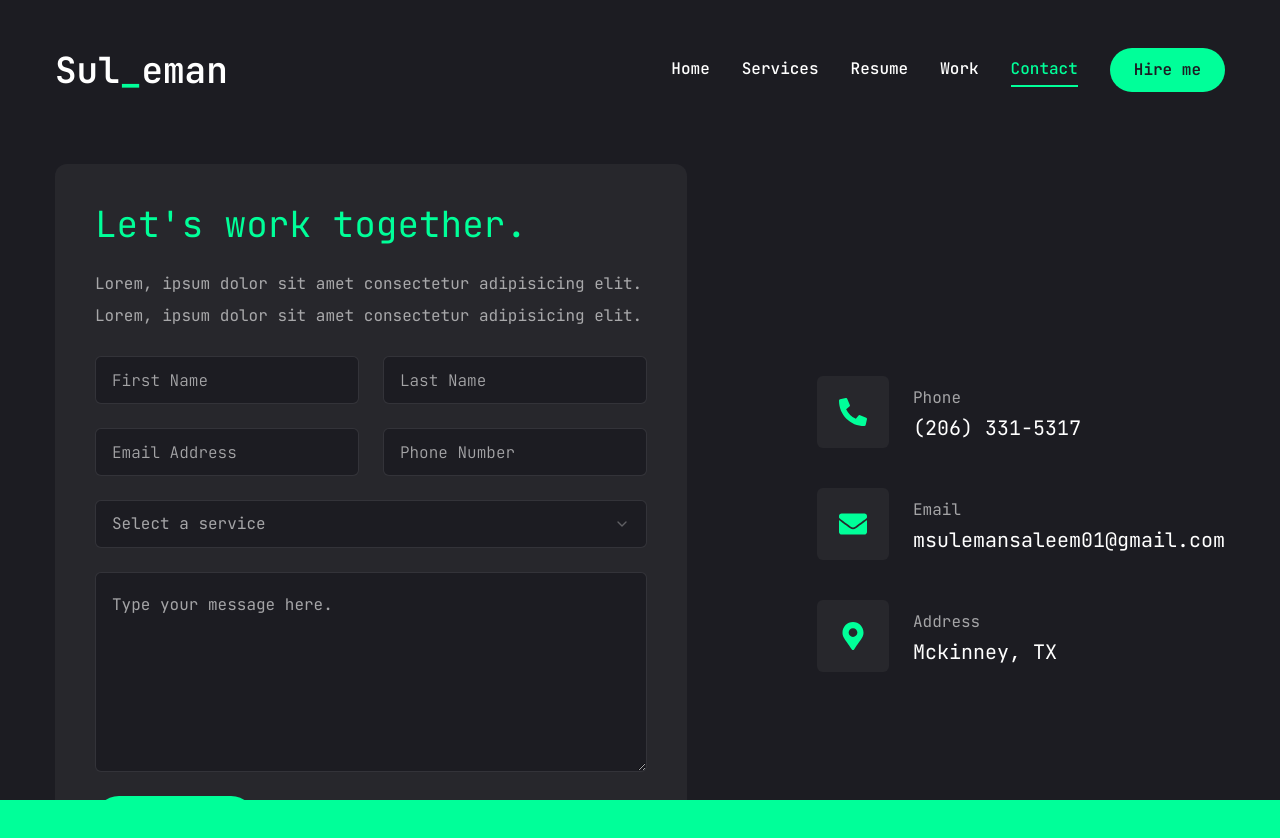
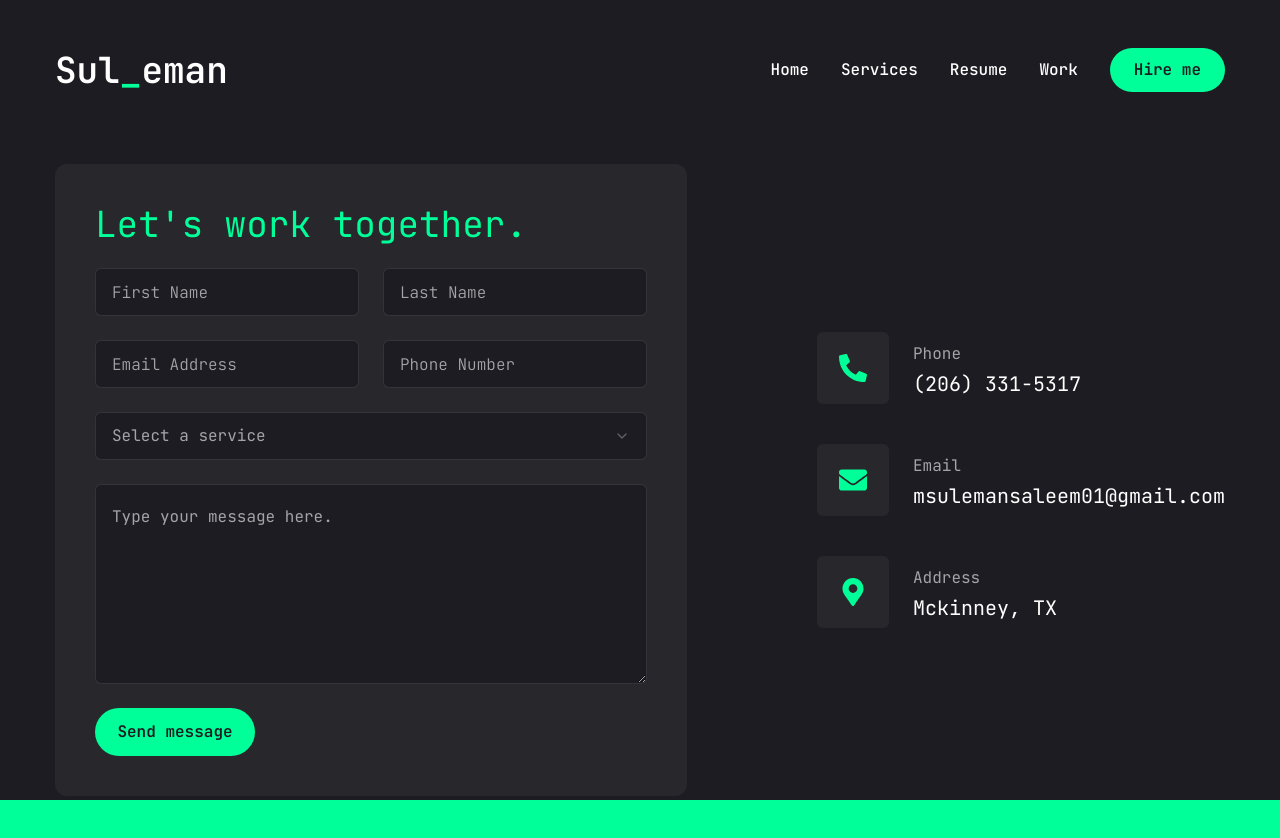
Before and after one commit to MSulSal/portfolio, a Next.js app: page /contact in a window 1280 px wide. Shown: the top 838 px of the page. Built offline with nearby package versions, Linux system fonts and the light colour scheme.

Commit message:
remove contact tab from navbar

```diff
--- a/src/app/contact/page.tsx
+++ b/src/app/contact/page.tsx
@@ -50,10 +50,6 @@
               <h3 className="text-4xl text-accent">
                 Let&apos;s work together.
               </h3>
-              <p className="text-white/60">
-                Lorem, ipsum dolor sit amet consectetur adipisicing elit. Lorem,
-                ipsum dolor sit amet consectetur adipisicing elit.
-              </p>
               <div className="grid grid-cols-1 md:grid-cols-2 gap-6">
                 <Input type="firstname" placeholder="First Name" />
                 <Input type="lastname" placeholder="Last Name" />
--- a/src/components/Nav.tsx
+++ b/src/components/Nav.tsx
@@ -19,10 +19,6 @@
   {
     name: "work",
     path: "/work",
-  },
-  {
-    name: "contact",
-    path: "/contact",
   },
 ];
 
```
Also changed, not shown: 26 other files (tests, documents, lock files or other folders).
